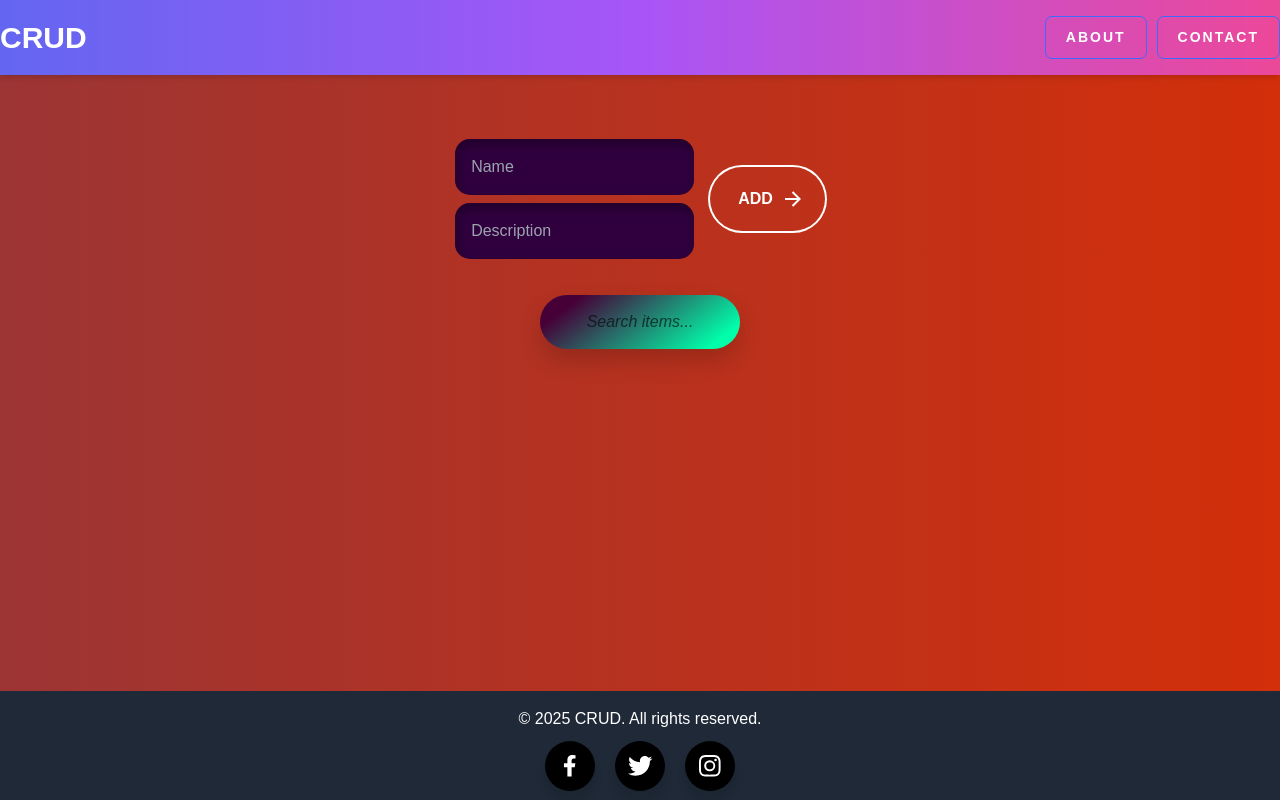
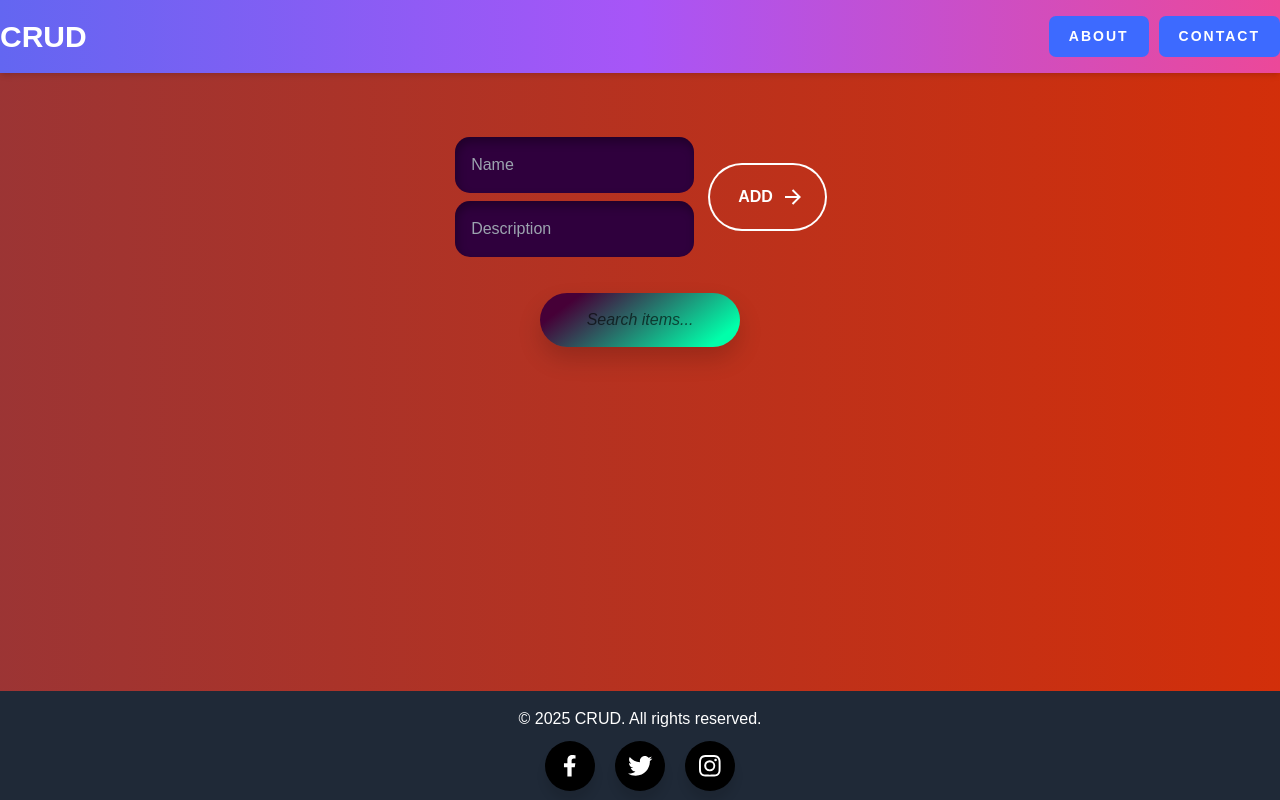
Before and after one commit to rafaelmm16/Next.js-CRUD, a Next.js app in the folder my-app/: page / in a window 1280 px wide. Built offline with nearby package versions, Linux system fonts and the light colour scheme.

Commit message:
✨ atualizado o componente de botão com novo estilo, incluindo fundo sólido e transições de hover; adicionado fonte Poppins para melhor tipografia

```diff
--- a/my-app/src/app/components/button.tsx
+++ b/my-app/src/app/components/button.tsx
@@ -19,12 +19,12 @@ const StyledWrapper = styled.div`
     position: relative;
     padding: 10px 20px;
     border-radius: 7px;
-    border: 1px solid rgb(61, 106, 255);
+    border: none;
     font-size: 14px;
     text-transform: uppercase;
     font-weight: 600;
     letter-spacing: 2px;
-    background: transparent;
+    background: rgb(61, 106, 255); /* Adiciona um background sólido */
     color: #fff;
     overflow: hidden;
     box-shadow: 0 0 0 0 transparent;
@@ -32,6 +32,7 @@ const StyledWrapper = styled.div`
     -moz-transition: all 0.2s ease-in;
     transition: all 0.2s ease-in;
     margin-right: 10px;
+    font-family: 'Poppins', sans-serif;
   }
 
   button:last-child {
@@ -39,7 +40,7 @@ const StyledWrapper = styled.div`
   }
 
   button:hover {
-    background: rgb(61, 106, 255);
+    background: rgb(0, 142, 236); /* Muda a cor do background ao passar o mouse */
     box-shadow: 0 0 30px 5px rgba(0, 142, 236, 0.815);
     -webkit-transition: all 0.2s ease-out;
     -moz-transition: all 0.2s ease-out;
@@ -91,6 +92,7 @@ const StyledWrapper = styled.div`
     -webkit-transition: box-shadow 0.2s ease-in;
     -moz-transition: box-shadow 0.2s ease-in;
     transition: box-shadow 0.2s ease-in;
-  }`;
+  }
+`;
 
 export default Button;
--- a/my-app/src/app/globals.css
+++ b/my-app/src/app/globals.css
@@ -2,6 +2,8 @@
 @tailwind base;
 @tailwind components;
 @tailwind utilities;
+
+@import url('https://fonts.googleapis.com/css2?family=Poppins:wght@400;600&display=swap');
 
 :root {
   --background: #ffffff;
```
Lines whose indentation alone changed are shown as unchanged.
